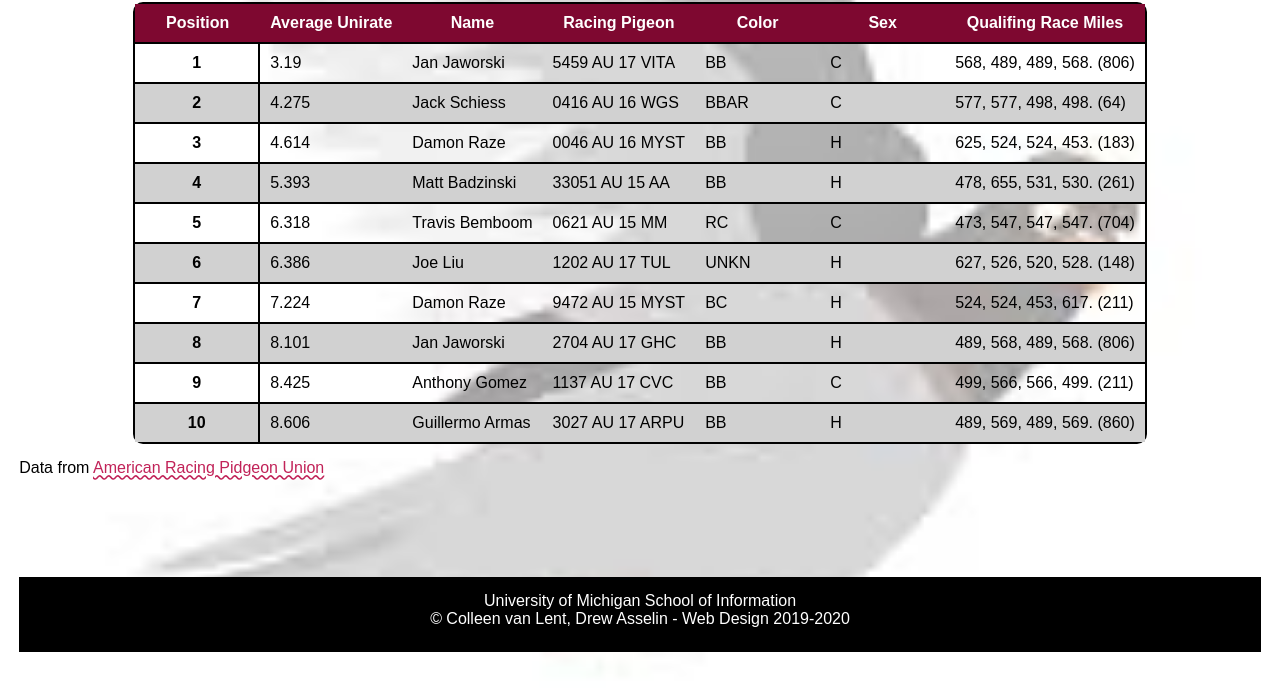
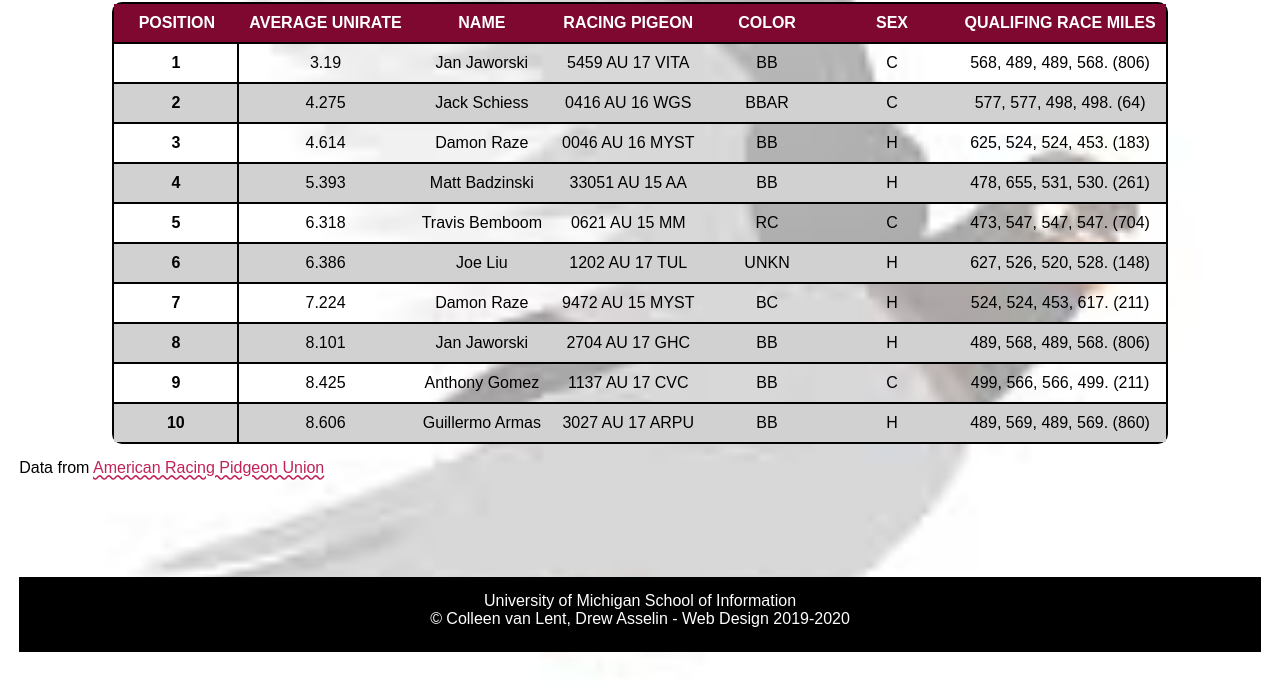
Before and after one commit to michkunz/homework3, a plain HTML site: page index.html in a window 1280 px wide. Shown: the part 109-800 px from the top of the page. Drawn offline with Linux system fonts and the light colour scheme; a web font is replaced by a local one.

Commit message:
Add files via upload

```diff
--- a/css/style.css
+++ b/css/style.css
@@ -19,6 +19,7 @@ body{
   background-position: center;
   background-image: url("../images/pigeon-background.JPEG");
   background-color: #DDDDDD;
+  background-repeat: no-repeat;
 }
 
 
@@ -50,9 +51,11 @@ a{
   text-decoration-line: underline;
   text-decoration-style: wavy;
 }
+
 tr:hover{
-  background-color: rgba(126,8,32,0.25);
+  background: rgba(126,8,32,0.25);
 }
+
 table{
     border: 2px solid #000000;
     margin-left: auto;
@@ -67,6 +70,7 @@ table{
   min-width: 125px;
   padding: 10px;
   text-align: center;
+  text-transform: uppercase;
 
 }
 
@@ -84,6 +88,7 @@ td{
   border-top: 2px solid;
   border-color: #000000;
   padding: 10px;
+  text-align: center;
 }
 
 tr{
```
